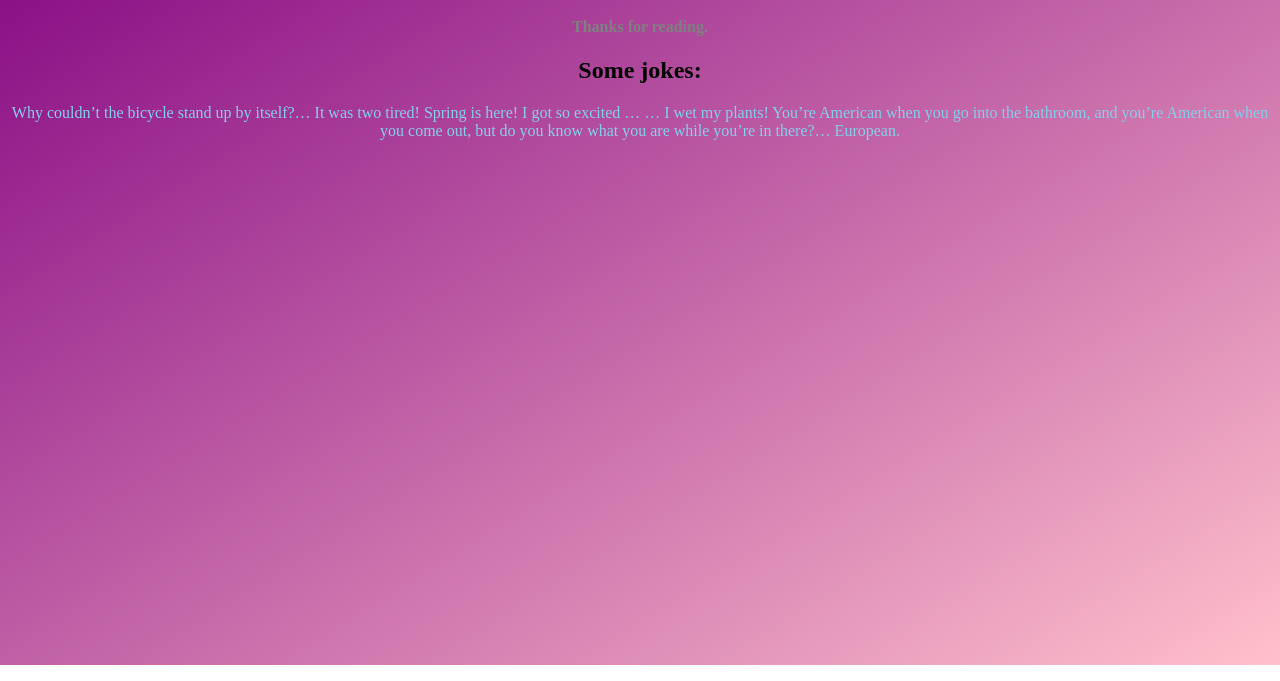
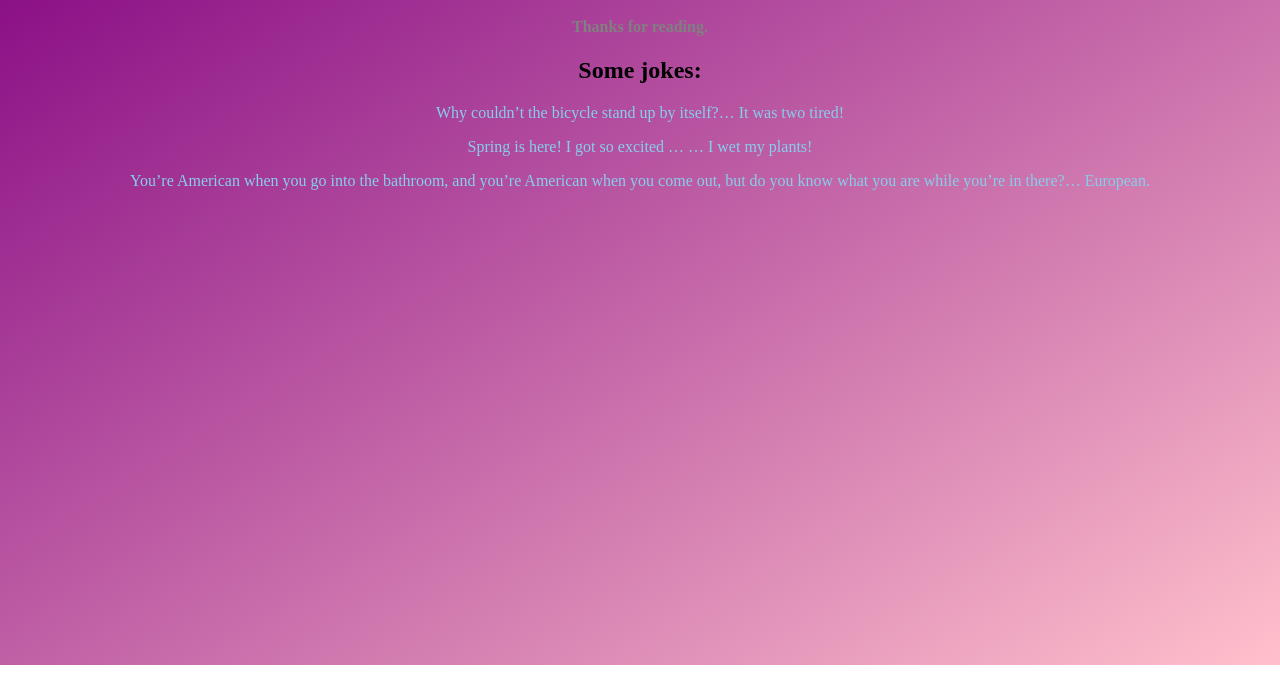
Before and after one commit to SamuelB4/SamuelB4.github.io, a plain HTML site: page index.html in a window 1280 px wide. Shown: the part 135-816 px from the top of the page. Drawn offline with Linux system fonts and the light colour scheme.

Commit message:
Update index.html

```diff
--- a/index.html
+++ b/index.html
@@ -8,14 +8,11 @@
     <body>
         <p>Welcome to my webpage!</p>
         <h1>About me</h1>
-        <p>I am 15, my name is Samuel Bartlett</p>
+        <p id="nameAge">I am 15, my name is Samuel Bartlett</p>
         <h4>Thanks for reading.</h4>
         <h2>Some jokes:</h2>
-        <p id="dadJokes">Why couldn’t the bicycle stand up by itself?… It was two tired!
-
-            Spring is here! I got so excited … … I wet my plants!
-
-            You’re American when you go into the bathroom, and you’re American when you come out, but do you know what you are while you’re in there?… European.
-        </p>
+        <p class="dadJokes">Why couldn’t the bicycle stand up by itself?… It was two tired! </p>
+        <p class="dadJokes">Spring is here! I got so excited … … I wet my plants! </p>
+        <p class="dadJokes">You’re American when you go into the bathroom, and you’re American when you come out, but do you know what you are while you’re in there?… European.</p>
     </body>
 </html>
```
